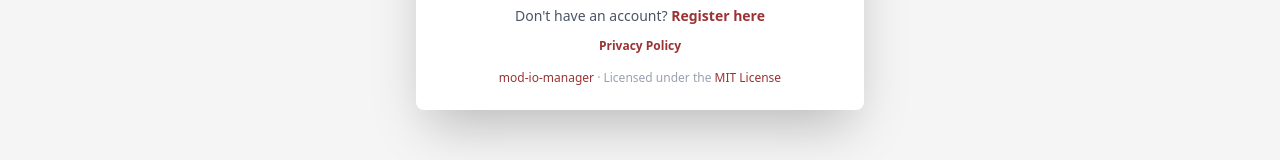
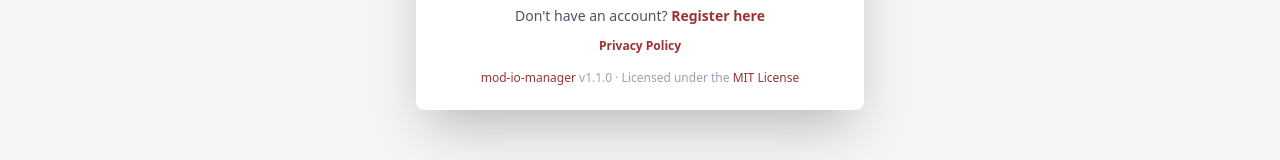
Before and after one commit to StanleySweet/mod-io-manager, a React (Vite) app in the folder frontend/: page /login in a window 1280 px wide. Shown: the part 597-757 px from the top of the page. Built offline with nearby package versions, Linux system fonts and the light colour scheme; no server answers.

Commit message:
:sparkles: Display version on the UI

```diff
--- a/frontend/package.json
+++ b/frontend/package.json
@@ -1,7 +1,7 @@
 {
   "name": "frontend",
   "private": true,
-  "version": "0.0.0",
+  "version": "1.1.0",
   "type": "module",
   "scripts": {
     "dev": "vite",
--- a/frontend/src/components/DashboardLayout.tsx
+++ b/frontend/src/components/DashboardLayout.tsx
@@ -287,6 +287,7 @@ export function DashboardLayout({ children }: { children: React.ReactNode }) {
                 >
                   mod-io-manager
                 </a>
+                {' '}<span style={{ color: '#9ca3af' }}>v1.1.0</span>
               </p>
               <p style={{ margin: '0' }}>
                 Licensed under the{' '}
--- a/frontend/src/pages/LoginPage.tsx
+++ b/frontend/src/pages/LoginPage.tsx
@@ -199,7 +199,7 @@ export function LoginPage() {
             >
               mod-io-manager
             </a>
-            {' '}· Licensed under the{' '}
+            {' '}v1.1.0 · Licensed under the{' '}
             <a
               href="https://opensource.org/licenses/MIT"
               target="_blank"
--- a/frontend/src/pages/RegisterPage.tsx
+++ b/frontend/src/pages/RegisterPage.tsx
@@ -251,7 +251,7 @@ export function RegisterPage() {
             >
               mod-io-manager
             </a>
-            {' '}· Licensed under the{' '}
+            {' '}v1.1.0 · Licensed under the{' '}
             <a
               href="https://opensource.org/licenses/MIT"
               target="_blank"
```
Also changed, not shown: 1 other file (tests, documents, lock files or other folders).
